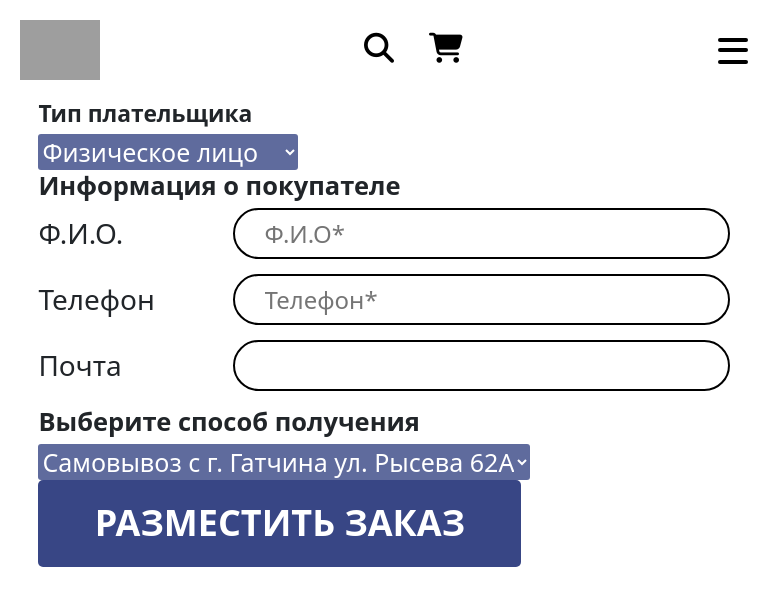
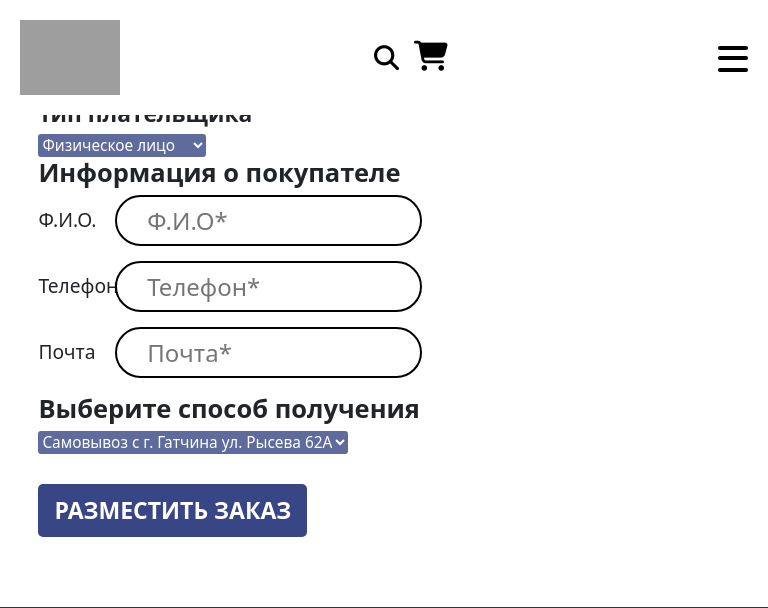
Before and after one commit to Peachoopeado/ESHOP3, a Django app: page /orders/create in a window 768 px wide. Shown: the top 608 px of the page. Run offline with Django 4.2, Linux system fonts and the light colour scheme; parts of the project's set-up code (start-up, migrations or seed data) failed here and were passed over; some libraries are stand-ins or nearby versions; grey boxes are pictures that could not be loaded.

Commit message:
Правки

```diff
--- a/orders/forms.py
+++ b/orders/forms.py
@@ -13,7 +13,9 @@
             'phone': forms.TextInput(attrs={
                 'placeholder': 'Телефон*'
             }),
-            'email': forms.EmailInput(),
+            'email': forms.EmailInput(attrs={
+                'placeholder': 'Почта*'
+            }),
 
             'type': forms.Select(choices=(('Физ.лицо', 'Физическое лицо'),
                                           ('Юр.лицо', 'Юридическое лицо'))),
--- a/shop/models.py
+++ b/shop/models.py
@@ -27,6 +27,7 @@
 
     def __str__(self):
         return self.name
+
 
 
 class OilType(models.Model):
--- a/shop/static/shop/css/style.css
+++ b/shop/static/shop/css/style.css
@@ -277,12 +277,14 @@
     .mobile-logo img {
         height: auto;
         width: 100%;
-        max-width: 80px;
+        max-width: 100px;
+        object-fit: fill;
 
     }
 
     .mobile-icons {
         display: flex;
+        align-items: center;
         justify-content: space-between;
         width: 80px;
     }
@@ -297,6 +299,25 @@
     .mobile-icon i {
         font-size: 30px;
         color: #000;
+    }
+
+    .mobile-search {
+        display: flex;
+        align-items: center;
+        justify-content: center;
+    }
+
+    #search-button {
+        background: none;
+        font-size: 25px;
+
+    }
+
+    #search-input {
+        width: 30vw;
+        border: 1px solid #c7c7c7;
+        border-radius: 30px;
+        padding-left: 10px;
     }
 
 
@@ -1723,14 +1742,9 @@
     margin-bottom: 15px;
 }
 
-.field_name {
-    width: 10em;
-    font-size: 2em;
-}
 
 .order_fields select {
     border-radius: 3px;
-    font-size: 25px;
     background: rgba(56, 70, 133, 0.8);
     color: #FFFFFF;
 
@@ -1748,7 +1762,6 @@
 
 .order_fields input {
 
-    width: 497px;
 
     border: 2px solid #000000;
     border-radius: 40px;
@@ -1758,14 +1771,79 @@
 }
 
 .button_place_order {
-    width: 483px;
-    height: 87px;
+
     background: #384685;
     border-radius: 5px;
     font-weight: 700;
     font-size: 36px;
     color: #FFFFFF;
     text-transform: uppercase;
+
+    margin-top: 30px;
+}
+
+@media screen and (max-width: 768px) {
+    .order_fields select {
+        font-size: 4vw;
+
+    }
+
+    .field_name {
+        width: 20vw;
+        font-size: 4.5vw;
+    }
+
+    .order_fields input {
+        width: 60vw;
+    }
+
+    .button_place_order {
+        width: 50vw;
+        height: 12vw;
+        font-size: 4vw;
+    }
+}
+
+@media screen and (min-width: 768px) and (max-width: 1200px) {
+    .order_fields select {
+        font-size: 2vw;
+    }
+
+    .field_name {
+        width: 10vw;
+        font-size: 2.5vw;
+    }
+
+    .order_fields input {
+        width: 40vw;
+
+    }
+
+    .button_place_order {
+        width: 35vw;
+        height: 7vw;
+        font-size: 3vw;
+    }
+}
+
+@media screen and (min-width: 1200px) {
+    .order_fields select {
+        font-size: 1.575vw;
+    }
+
+    .field_name {
+        width: 7vw;
+        font-size: 1.5vw;
+    }
+
+    .order_fields input {
+        width: 25vw;
+    }
+
+    .button_place_order {
+        width: 30vw;
+        height: 5vw;
+    }
 }
 
 .card-img-top {
--- /dev/null
+++ b/shop/static/shop/js/searchScript.js
@@ -0,0 +1,13 @@
+const searchButton = document.getElementById('search-button');
+        const searchInput = document.getElementById('search-input');
+        const cart = document.getElementById('cart-button');
+        searchButton.addEventListener('click', function () {
+            searchInput.style.display = 'block';
+            cart.style.display = 'none';
+            searchInput.focus();
+        });
+        searchButton.addEventListener('touchstart', function () {
+            searchInput.style.display = 'block';
+            cart.style.display = 'none';
+            searchInput.focus();
+        });
--- a/shop/templates/shop/base.html
+++ b/shop/templates/shop/base.html
@@ -47,7 +47,8 @@
                                     <a href="{% url 'cart-detail' %}" class="pc-icon">
                                         <i class="fa fa-shopping-cart"></i>
 
-                                            {% if cart|length > 0 %} <span class="cart-items-pc">{{ total_items }}</span>{% endif %}
+                                        {% if cart|length > 0 %}
+                                            <span class="cart-items-pc">{{ total_items }}</span>{% endif %}
                                     </a>
                                     <div class="cart-label">Корзина</div>
                                 </div>
@@ -91,10 +92,18 @@
         <img src="{% static 'shop/img/logo.svg' %}" alt="логотип" width="100">
     </a>
     <div class="mobile-icons">
-        <a href="#" class="mobile-icon"><i class="fa-solid fa-magnifying-glass"></i></a>
+        <div class="mobile-search">
+            <button id="search-button"><i class="fa-solid fa-magnifying-glass"></i></button>
+            <form action="{% url 'search' %}" method="get">
+                <input id="search-input" type="search" name="q" style="display: none;">
+            </form>
+        </div>
+
+
+
         {% with total_items=cart|length %}
-            <a href="{% url "cart-detail" %}" class="mobile-icon"><i style="padding-left: 15px;"
-                                                                     class="fa fa-shopping-cart"></i>
+            <a href="{% url "cart-detail" %}" id="cart-button" class="mobile-icon"><i style="padding-left: 15px;"
+                                                                                      class="fa fa-shopping-cart"></i>
                 {% if cart|length > 0 %} <span class="cart-items">{{ total_items }}</span>{% endif %}</a>
         {% endwith %}
     </div>
@@ -124,6 +133,7 @@
 <script src="{% static 'shop/js/bootstrap.js' %}"></script>
 <script src="{% static 'shop/js/jquery-3.6.4.min.js' %}"></script>
 <script src="{% static 'shop/js/burgerScript.js' %}"></script>
+<script src="{% static 'shop/js/searchScript.js' %}"></script>
 </body>
 <footer>
     <div class="footer_body">
--- a/shop/templates/shop/contact_us.html
+++ b/shop/templates/shop/contact_us.html
@@ -44,7 +44,7 @@
                             </div>
                             <div class="initial_block">
                                 <h1>Почта</h1>
-                                <a href="mailto: info@sev_snab.ru" style="text-align: center">info@sev_snab.ru</a>
+                                <a href="mailto: info@sev_snab.ru" style="text-align: center">info@sev-snab.ru</a>
                             </div>
 
                         </div>
--- a/shop/templates/shop/product_list.html
+++ b/shop/templates/shop/product_list.html
@@ -8,8 +8,6 @@
         <aside>
             <div class="aside-body">
 
-
-            {% if category.oiltype_set.all %}
                 <div class="filter_block">
                     <h2>Тип продукта</h2>
                     <ul>
@@ -18,7 +16,6 @@
                         {% endfor %}
                     </ul>
                 </div>
-            {% endif %}
             {% if oil_type %}
                 <div class="filter_block">
                     <h2>Вязкость</h2>
--- a/shop/views.py
+++ b/shop/views.py
@@ -1,5 +1,5 @@
 from django.shortcuts import render, get_object_or_404, redirect
-from .models import Category, OilType, Viscosity, Compound, Fuel, Transmission, Product, Partner, PartnerImage
+from .models import Category, Brand, OilType, Viscosity, Compound, Fuel, Transmission, Product, Partner, PartnerImage
 from cart.forms import CartAddProductForm
 from django.views.generic import ListView
 from .forms import User_RequestForm
```
Also changed, not shown: other parts of shop/static/shop/css/style.css (+55 -5 lines), shop/templates/shop/search_results.html (+30 -12 lines), db.sqlite3.
